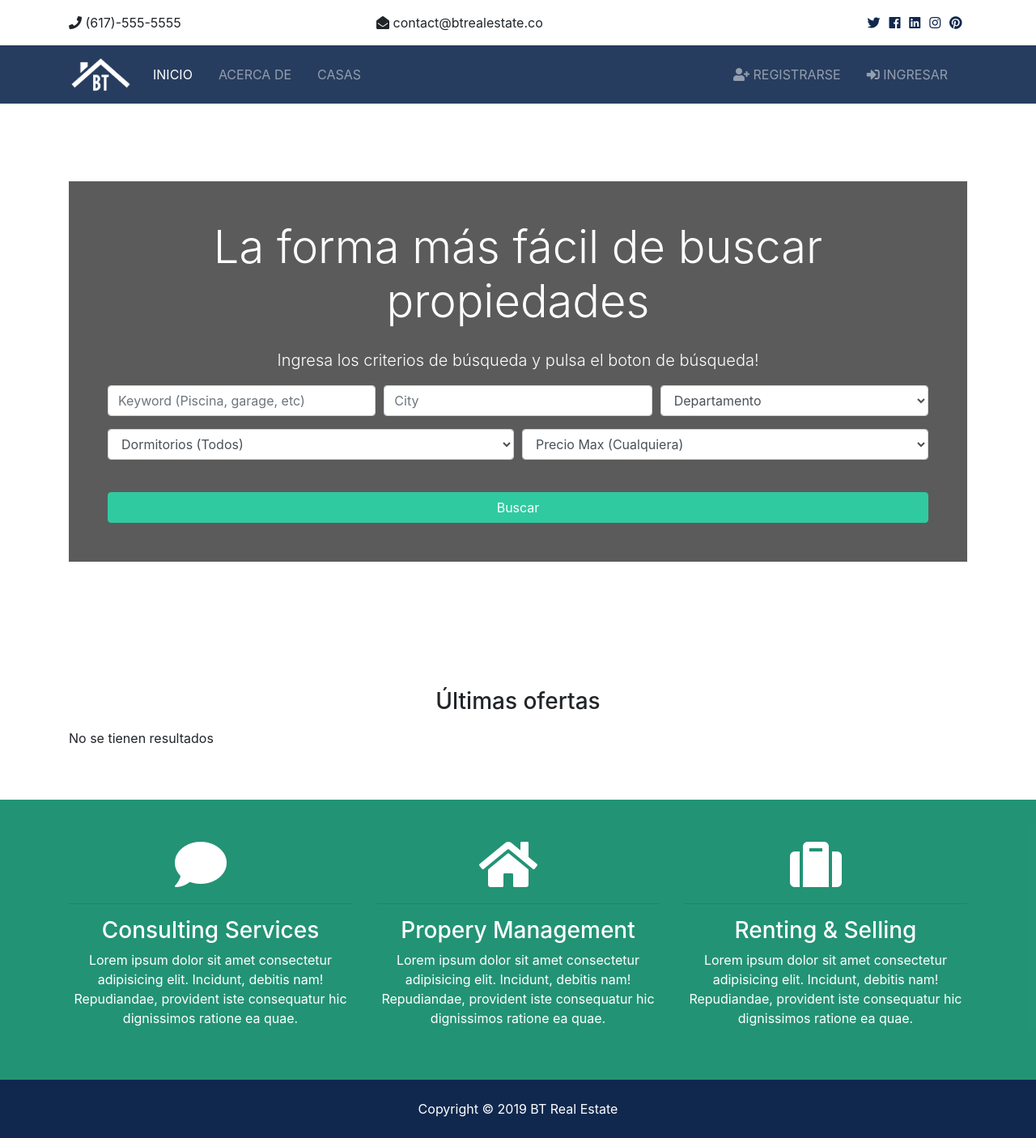
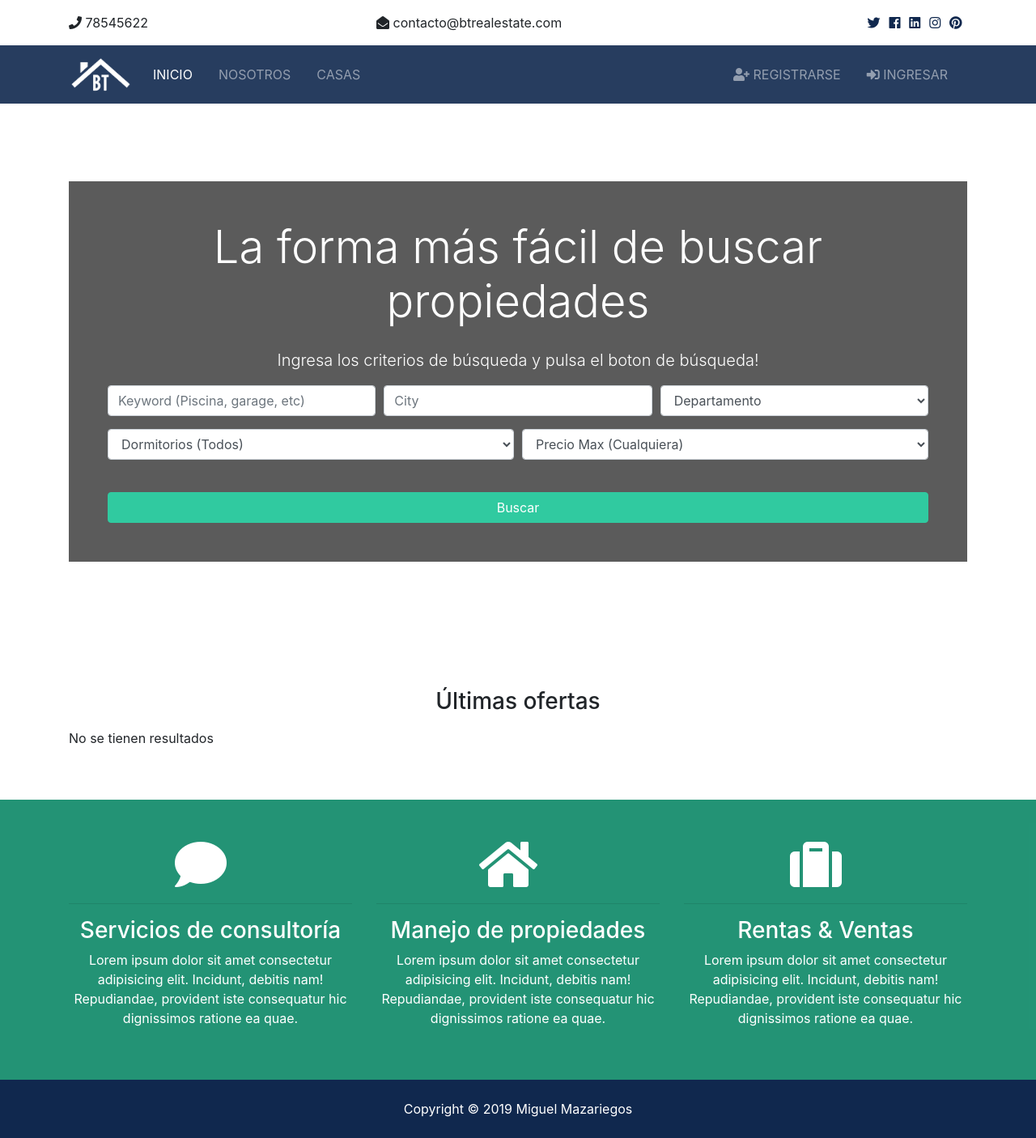
Before and after one commit to MiguelMazariegos/proyecto_casas, a Django app: page / in a window 1280 px wide. Shown: the whole page at 81% size. Run offline with Django 3.2, Linux system fonts and the light colour scheme; data that the repository does not hold is empty; some libraries are stand-ins or nearby versions.

Commit message:
Completado

```diff
--- a/templates/paginas/about.html
+++ b/templates/paginas/about.html
@@ -33,7 +33,7 @@
     <div class="container">
       <div class="row">
         <div class="col-md-8">
-          <h2>We Search For The Perfect Home</h2>
+          <h2>Encuentra tu casa perfecta</h2>
           <p class="lead">Lorem ipsum dolor sit, amet consectetur adipisicing elit. Sunt, pariatur!</p>
           <img src="{% static 'img/about.jpg' %}" alt="">
           <p class="mt-4">Lorem ipsum dolor sit amet consectetur adipisicing elit. Perspiciatis esse officia repudiandae ad saepe ex, amet
@@ -61,10 +61,10 @@
 
   <!-- Work -->
   <section id="work" class="bg-dark text-white text-center">
-    <h2 class="display-4">We Work For You</h2>
+    <h2 class="display-4">Trabajamos para tí</h2>
     <h4>Lorem ipsum dolor sit amet consectetur adipisicing elit. Autem velit aperiam, unde aliquid at similique!</h4>
     <hr>
-    <a href="listings.html" class="btn btn-secondary text-white btn-lg">View Our Featured Listings</a>
+    <a href="listings.html" class="btn btn-secondary text-white btn-lg">Ver el listado de propiedades</a>
   </section>
 
   <!-- Team -->
--- a/templates/paginas/index.html
+++ b/templates/paginas/index.html
@@ -133,21 +133,21 @@
         <div class="col-md-4">
           <i class="fas fa-comment fa-4x mr-4"></i>
           <hr>
-          <h3>Consulting Services</h3>
+          <h3>Servicios de consultoría</h3>
           <p>Lorem ipsum dolor sit amet consectetur adipisicing elit. Incidunt, debitis nam! Repudiandae, provident iste consequatur
             hic dignissimos ratione ea quae.</p>
         </div>
         <div class="col-md-4">
           <i class="fas fa-home fa-4x mr-4"></i>
           <hr>
-          <h3>Propery Management</h3>
+          <h3>Manejo de propiedades</h3>
           <p>Lorem ipsum dolor sit amet consectetur adipisicing elit. Incidunt, debitis nam! Repudiandae, provident iste consequatur
             hic dignissimos ratione ea quae.</p>
         </div>
         <div class="col-md-4">
           <i class="fas fa-suitcase fa-4x mr-4"></i>
           <hr>
-          <h3>Renting & Selling</h3>
+          <h3>Rentas & Ventas</h3>
           <p>Lorem ipsum dolor sit amet consectetur adipisicing elit. Incidunt, debitis nam! Repudiandae, provident iste consequatur
             hic dignissimos ratione ea quae.</p>
         </div>
--- a/templates/partials/_footer.html
+++ b/templates/partials/_footer.html
@@ -1,5 +1,5 @@
  <!-- Footer -->
     <footer id="main-footer" class="py-4 bg-primary text-white text-center">
         Copyright &copy;
-        <span class="year"></span> BT Real Estate
+        <span class="year"></span> Miguel Mazariegos
     </footer>
--- a/templates/partials/_navbar.html
+++ b/templates/partials/_navbar.html
@@ -26,7 +26,7 @@
                     class="nav-item mr-3"
                 {% endif %}
             >
-                <a class="nav-link" href="{% url 'about' %}">Acerca De</a>
+                <a class="nav-link" href="{% url 'about' %}">Nosotros</a>
             </li>
             <li
                 {% if 'listados' in request.path %}
--- a/templates/partials/_topbar.html
+++ b/templates/partials/_topbar.html
@@ -3,10 +3,10 @@
     <div class="container">
         <div class="row">
         <div class="col-md-4">
-            <i class="fas fa-phone"></i> (617)-555-5555
+            <i class="fas fa-phone"></i> 78545622
         </div>
         <div class="col-md-4">
-            <i class="fas fa-envelope-open"></i> contact@btrealestate.co
+            <i class="fas fa-envelope-open"></i> contacto@btrealestate.com
         </div>
         <div class="col-md-4">
             <div class="social text-right">
```
Also changed, not shown: 1 other file.
